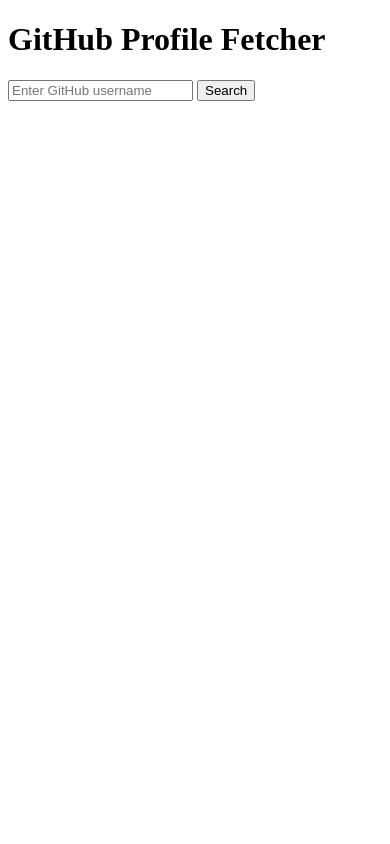
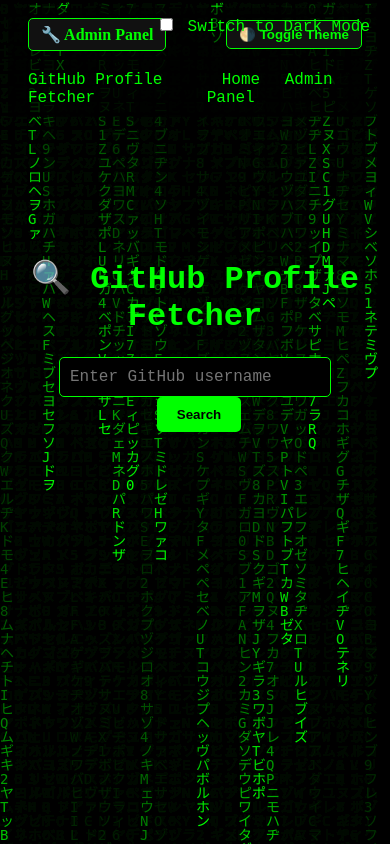
Before and after one commit to BrantonKM/Github-Profile-Fetcher, a Flask app: page / in a window 390 px wide. Run offline with Flask 3, Linux system fonts and the light colour scheme; some libraries are stand-ins or nearby versions.

Commit message:
Branton Kieti 24/7/2025

```diff
--- a/app.py
+++ b/app.py
@@ -1,27 +1,168 @@
-from flask import Flask, render_template, request
+# app.py
+from flask import Flask, render_template, request, redirect, url_for, session, send_file, make_response
 import requests
+import csv
+import io
+import psycopg2
+from datetime import datetime
+import logging
+import os
+import csv
+from io import StringIO
+from dotenv import load_dotenv
+load_dotenv()
+
+logging.basicConfig(level=logging.DEBUG)
 
 app = Flask(__name__)
+app.secret_key = os.environ.get("SECRET_KEY", "supersecret")  # For session security
+
+# Database config
+DB_HOST = os.environ.get("POSTGRES_HOST", "db")
+DB_NAME = os.environ.get("POSTGRES_DB", "githubdb")
+DB_USER = os.environ.get("POSTGRES_USER", "postgres")
+DB_PASS = os.environ.get("POSTGRES_PASSWORD", "Kalekye1222")
+
+
+def get_db_connection():
+    return psycopg2.connect(
+        host=DB_HOST,
+        database=DB_NAME,
+        user=DB_USER,
+        password=DB_PASS
+    )
+
+
+def log_search_to_db(username):
+    try:
+        conn = get_db_connection()
+        cur = conn.cursor()
+        cur.execute("""
+            CREATE TABLE IF NOT EXISTS searches (
+                id SERIAL PRIMARY KEY,
+                username TEXT,
+                searched_at TIMESTAMP
+            );
+        """)
+        cur.execute(
+            "INSERT INTO searches (username, searched_at) VALUES (%s, %s);",
+            (username, datetime.now())
+        )
+        conn.commit()
+        cur.close()
+        conn.close()
+        logging.debug(f"Inserted search for {username}")
+    except Exception as e:
+        logging.error("Database error: %s", e)
+
 
 @app.route("/", methods=["GET", "POST"])
 def index():
+    user_data = None
+    repos = []
+    if request.method == "POST":
+        username = request.form["username"]
+        user_res = requests.get(f"https://api.github.com/users/{username}")
+        repos_res = requests.get(f"https://api.github.com/users/{username}/repos?sort=stars&per_page=5")
+
+        if user_res.status_code == 200:
+            user_data = user_res.json()
+        if repos_res.status_code == 200:
+            repos = repos_res.json()
+
+        log_search_to_db(username)
+
+    return render_template("index.html", user=user_data, repos=repos)
+
+
+# ----------------------------
+# 🔐 Login Routes
+# ----------------------------
+@app.route("/login", methods=["GET", "POST"])
+def login():
     if request.method == "POST":
         username = request.form.get("username")
-        profile_url = f"https://api.github.com/users/{username}"
-        repos_url = f"https://api.github.com/users/{username}/repos?sort=updated&per_page=5"
+        password = request.form.get("password")
+        if username == "admin" and password == "Kalekye1222":
+            session["admin"] = True
+            return redirect("/reports")
+        return render_template("login.html", error="Invalid credentials")
+    return render_template("login.html")
 
-        profile_res = requests.get(profile_url)
-        repos_res = requests.get(repos_url)
 
-        if profile_res.status_code != 200:
-            return render_template("index.html", error="User not found")
+@app.route("/logout")
+def logout():
+    session.pop("admin", None)
+    return redirect("/login")
 
-        profile = profile_res.json()
-        repos = repos_res.json()
 
-        return render_template("index.html", profile=profile, repos=repos)
+# ----------------------------
+# 📊 Reports Panel (Admin)
+# ----------------------------
+@app.route("/reports")
+def reports():
+    try:
+        conn = psycopg2.connect(
+            host=DB_HOST,
+            database=DB_NAME,
+            user=DB_USER,
+            password=DB_PASS
+        )
+        cur = conn.cursor()
+        cur.execute("SELECT username, searched_at FROM searches ORDER BY searched_at DESC;")
+        rows = cur.fetchall()
+        cur.close()
+        conn.close()
 
-    return render_template("index.html")
+        # If download is requested
+        if request.args.get("download") == "1":
+            output = io.StringIO()
+            writer = csv.writer(output)
+            writer.writerow(["Username", "Searched At"])
+            writer.writerows(rows)
+            output.seek(0)
+            response = make_response(output.read())
+            response.headers["Content-Disposition"] = "attachment; filename=searches.csv"
+            response.headers["Content-type"] = "text/csv"
+            return response
+
+        return render_template("reports.html", rows=rows)
+
+    except Exception as e:
+        logging.error("Error fetching reports: %s", e)
+        return "An error occurred", 500
+# ----------------------------
+# 📥 Export to CSV
+# ----------------------------
+@app.route("/download")
+def download_csv():
+    if not session.get("admin"):
+        return redirect("/login")
+
+    try:
+        conn = get_db_connection()
+        cur = conn.cursor()
+        cur.execute("SELECT id, username, searched_at FROM searches ORDER BY searched_at DESC;")
+        rows = cur.fetchall()
+        cur.close()
+        conn.close()
+
+        # Create CSV in memory
+        csv_file = StringIO()
+        writer = csv.writer(csv_file)
+        writer.writerow(["ID", "Username", "Searched At"])
+        writer.writerows(rows)
+        csv_file.seek(0)
+
+        return send_file(
+            csv_file,
+            mimetype="text/csv",
+            as_attachment=True,
+            download_name="searches_report.csv"
+        )
+    except Exception as e:
+        logging.error("CSV export error: %s", e)
+        return "Error downloading CSV"
 
 if __name__ == "__main__":
-    app.run(debug=True)
+    app.run(debug=True, host="0.0.0.0")
--- a/requirements.txt
+++ b/requirements.txt
@@ -11,3 +11,5 @@
 requests==2.32.4
 urllib3==2.5.0
 Werkzeug==3.1.3
+psycopg2-binary
+dotenv
--- a/static/app.js
+++ b/static/app.js
@@ -1,10 +1,111 @@
 // static/app.js
 
 document.addEventListener("DOMContentLoaded", () => {
-  const form = document.getElementById("searchForm");
-  const loader = document.getElementById("loader");
+  // Remember theme choice
+document.addEventListener("DOMContentLoaded", () => {
+  if (localStorage.getItem("theme") === "dark") {
+    document.body.classList.add("dark-mode");
+    document.getElementById("themeSwitch").checked = true;
+  }
 
-  form.addEventListener("submit", () => {
-    loader.classList.remove("hidden");
+  document.getElementById("themeSwitch").addEventListener("change", function () {
+    if (this.checked) {
+      document.body.classList.add("dark-mode");
+      localStorage.setItem("theme", "dark");
+    } else {
+      document.body.classList.remove("dark-mode");
+      localStorage.setItem("theme", "matrix");
+    }
   });
 });
+
+  // === GitHub Form Logic ===
+  const form = document.getElementById("searchForm");
+  const loading = document.getElementById("loading");
+
+  form?.addEventListener("submit", async (e) => {
+    e.preventDefault();
+
+    const username = form.username.value.trim();
+    if (!username) return;
+
+    loading.style.display = "block";
+
+    try {
+      const response = await fetch("/", {
+        method: "POST",
+        headers: {
+          "Content-Type": "application/x-www-form-urlencoded",
+        },
+        body: `username=${encodeURIComponent(username)}`,
+      });
+
+      const html = await response.text();
+      document.open();
+      document.write(html);
+      document.close();
+    } catch (err) {
+      console.error("Fetch error:", err);
+    } finally {
+      loading.style.display = "none";
+    }
+  });
+
+  // === Matrix Rain Effect ===
+  const canvas = document.getElementById("matrix");
+  const ctx = canvas.getContext("2d");
+
+  // === Theme Toggle Script ===
+document.getElementById("themeSwitch").addEventListener("change", function () {
+  if (this.checked) {
+    document.body.classList.add("dark-mode");
+    this.nextSibling.textContent = " Switch to Matrix Mode";
+  } else {
+    document.body.classList.remove("dark-mode");
+    this.nextSibling.textContent = " Switch to Dark Mode";
+  }
+});
+
+
+  // Set canvas full screen
+  const resizeCanvas = () => {
+    canvas.width = window.innerWidth;
+    canvas.height = window.innerHeight;
+  };
+
+  resizeCanvas();
+
+  const letters = "アァイィウヴエェオカガキギクグケゲコゴサザシジスズセゼソゾタダチヂッヅテデトドナニヌネノハバパヒビピフブプヘベペホボポマミムメモヤユヨラリルレロワヲンABCDEFGHIJKLMNOPQRSTUVWXYZ0123456789";
+  const fontSize = 14;
+  let columns = Math.floor(canvas.width / fontSize);
+  const drops = new Array(columns).fill(1);
+
+  const drawMatrixRain = () => {
+    ctx.fillStyle = "rgba(0, 0, 0, 0.05)";
+    ctx.fillRect(0, 0, canvas.width, canvas.height);
+
+    ctx.fillStyle = "#0F0";
+    ctx.font = fontSize + "px monospace";
+
+    for (let i = 0; i < drops.length; i++) {
+      const char = letters[Math.floor(Math.random() * letters.length)];
+      ctx.fillText(char, i * fontSize, drops[i] * fontSize);
+
+      if (drops[i] * fontSize > canvas.height && Math.random() > 0.975) {
+        drops[i] = 0;
+      }
+
+      drops[i]++;
+    }
+  };
+
+  setInterval(drawMatrixRain, 33);
+
+  // Handle screen resize
+  window.addEventListener("resize", () => {
+    resizeCanvas();
+    columns = Math.floor(canvas.width / fontSize);
+    drops.length = columns;
+    drops.fill(1);
+  });
+});
--- a/static/style.css
+++ b/static/style.css
@@ -1,10 +1,110 @@
-.hidden {
-  display: none;
+/* === Matrix Canvas Background === */
+#matrix {
+  position: fixed;
+  top: 0;
+  left: 0;
+  width: 100%;
+  height: 100%;
+  z-index: -1; /* Behind all content */
+  background: black;
+}
+
+/* === Content on top of the Matrix === */
+.content, .container {
+  position: relative;
+  z-index: 1;
+  color: #00ff00;
+  text-align: center;
+  padding-top: 60px;
+  font-family: 'Courier New', Courier, monospace;
+}
+
+/* === Form and Profile Styling === */
+form {
+  margin-top: 1rem;
+}
+
+input[type="text"] {
+  padding: 10px;
+  width: 250px;
+  border: 1px solid #0f0;
+  background-color: #000;
+  color: #0f0;
+  font-family: inherit;
+  font-size: 1rem;
+  border-radius: 5px;
+}
+
+button {
+  padding: 10px 20px;
+  margin-left: 8px;
+  background-color: #0f0;
+  color: #000;
+  border: none;
+  border-radius: 5px;
+  font-weight: bold;
+  cursor: pointer;
+  transition: background-color 0.3s;
+}
+
+button:hover {
+  background-color: #55ff55;
+}
+
+.profile img {
+  border-radius: 50%;
+  margin-top: 1rem;
+  width: 120px;
+  height: 120px;
+  border: 2px solid #0f0;
+}
+
+.profile, .repos {
+  margin-top: 2rem;
+  background-color: rgba(0, 0, 0, 0.6);
+  padding: 1rem 2rem;
+  border-radius: 10px;
+  display: inline-block;
+  max-width: 600px;
+}
+
+.repos ul {
+  list-style-type: none;
+  padding: 0;
+}
+
+.repos li {
+  margin-bottom: 1rem;
+  text-align: left;
+  color: #ccc;
+}
+
+.repos a {
+  color: #0f0;
+  font-weight: bold;
+  text-decoration: none;
+}
+
+.repos a:hover {
+  text-decoration: underline;
+}
+
+/* === Loading Spinner & Animation === */
+#loading {
+  font-weight: bold;
+  color: #00ff00;
+  padding: 1em;
+  animation: blink 1s infinite;
+}
+
+@keyframes blink {
+  0%, 100% { opacity: 1; }
+  50% { opacity: 0.3; }
 }
 
 .spinner {
-  border: 5px solid #eee;
-  border-top: 5px solid #3498db;
+  border: 5px solid #222;
+  border-top: 5px solid #0f0;
   border-radius: 50%;
   width: 40px;
   height: 40px;
@@ -17,3 +117,173 @@
   0% { transform: rotate(0deg); }
   100% { transform: rotate(360deg); }
 }
+
+/* === Utility === */
+.hidden {
+  display: none;
+}
+/* === Theme Toggle Button === */
+.theme-toggle {
+  position: fixed;
+  top: 15px;
+  right: 20px;
+  z-index: 10;
+  font-family: 'Courier New', Courier, monospace;
+  color: #0f0;
+}
+
+.theme-toggle input[type="checkbox"] {
+  margin-right: 5px;
+}
+
+/* === Dark Mode Overrides === */
+body.dark-mode {
+  background: #121212;
+}
+
+body.dark-mode #matrix {
+  display: none;
+}
+
+body.dark-mode .content,
+body.dark-mode .container {
+  color: #f0f0f0;
+}
+
+body.dark-mode input[type="text"] {
+  background-color: #1e1e1e;
+  color: #eee;
+  border: 1px solid #ccc;
+}
+
+body.dark-mode button {
+  background-color: #444;
+  color: #fff;
+}
+
+body.dark-mode button:hover {
+  background-color: #666;
+}
+
+body.dark-mode .profile,
+body.dark-mode .repos {
+  background-color: #1c1c1c;
+  color: #ddd;
+}
+
+body.dark-mode a {
+  color: #00bfff;
+}
+table {
+  width: 90%;
+  margin: 2rem auto;
+  border-collapse: collapse;
+  background-color: rgba(0, 0, 0, 0.6);
+  color: #00ff00;
+}
+
+th, td {
+  padding: 12px;
+  border: 1px solid #00ff00;
+  text-align: left;
+}
+
+th {
+  background-color: #003300;
+}
+.top-bar {
+  background-color: rgba(0, 0, 0, 0.7);
+  padding: 10px 20px;
+  color: #0f0;
+  display: flex;
+  justify-content: space-between;
+  align-items: center;
+  font-family: 'Courier New', Courier, monospace;
+  position: relative;
+  z-index: 2;
+}
+
+.top-bar a {
+  color: #0f0;
+  text-decoration: none;
+  margin-left: 15px;
+}
+
+.top-bar a:hover {
+  text-decoration: underline;
+}
+.report-table {
+  width: 90%;
+  margin: 2rem auto;
+  border-collapse: collapse;
+  color: #0f0;
+  font-family: monospace;
+}
+
+.report-table th, .report-table td {
+  border: 1px solid #0f0;
+  padding: 10px;
+  text-align: left;
+}
+
+.report-table th {
+  background-color: #222;
+}
+
+.btn {
+  display: inline-block;
+  margin: 1rem;
+  padding: 0.5rem 1rem;
+  background: #0f0;
+  color: black;
+  text-decoration: none;
+  font-weight: bold;
+  border-radius: 5px;
+}
+.btn:hover {
+  background: #0c0;
+}
+.top-header {
+  display: flex;
+  justify-content: space-between;
+  align-items: center;
+  padding: 10px 20px;
+  position: relative;
+  z-index: 2;
+  background: rgba(0, 0, 0, 0.6);
+}
+
+.left-buttons, .right-buttons {
+  display: flex;
+  align-items: center;
+}
+
+.admin-link {
+  text-decoration: none;
+  color: #00ff00;
+  font-weight: bold;
+  margin-right: 20px;
+  background-color: #111;
+  padding: 6px 12px;
+  border: 1px solid #00ff00;
+  border-radius: 5px;
+}
+
+.admin-link:hover {
+  background-color: #00ff00;
+  color: #000;
+}
+
+#themeToggle {
+  background-color: #111;
+  color: #00ff00;
+  border: 1px solid #00ff00;
+  border-radius: 5px;
+  padding: 6px 12px;
+  cursor: pointer;
+}
+
+#themeToggle:hover {
+  background-color: #00ff00;
+  color: #000;
+}
--- a/templates/index.html
+++ b/templates/index.html
@@ -1,46 +1,77 @@
+<!-- templates/index.html -->
 <!DOCTYPE html>
 <html lang="en">
 <head>
-  <meta charset="UTF-8">
+  <meta charset="UTF-8" />
   <title>GitHub Profile Fetcher</title>
   <link rel="stylesheet" href="{{ url_for('static', filename='style.css') }}">
 </head>
 <body>
-  <h1>GitHub Profile Fetcher</h1>
+  <div class="theme-toggle">
+   <label>
+     <input type="checkbox" id="themeSwitch" />
+     Switch to Dark Mode
+    </label>
+  </div>
+  <!-- Add this near the top of your <body> -->
+  <header class="top-header">
+    <div class="left-buttons">
+      <a href="/admin" class="admin-link">🔧 Admin Panel</a>
+    </div>
+    <div class="right-buttons">
+      <button id="themeToggle">🌗 Toggle Theme</button>
+    </div>
+  </header>
 
+  <!-- Matrix Rain Effect Canvas -->
+  <canvas id="matrix"></canvas>
+
+    <!-- Add this inside the <body> before the main content -->
+  <header class="top-bar">
+    <div class="logo">GitHub Profile Fetcher</div>
+    <nav>
+      <a href="/">Home</a>
+      <a href="/reports">Admin Panel</a>
+    </nav>
+  </header>
+
+
+  <!-- Main Content -->
+  <div class="content">
+    <div class="container">
+      <h1>🔍 GitHub Profile Fetcher</h1>
       <form id="searchForm" method="POST">
-    <input type="text" name="username" id="username" placeholder="Enter GitHub username" required>
+        <input type="text" name="username" placeholder="Enter GitHub username" required />
         <button type="submit">Search</button>
       </form>
 
-  <div id="loader" class="hidden">
-    <div class="spinner"></div>
-    <p>Loading...</p>
+      <div id="loading" style="display: none;">Loading...</div>
+
+      {% if user %}
+        <div class="profile">
+          <img src="{{ user.avatar_url }}" alt="{{ user.login }}'s avatar" />
+          <h2>{{ user.name or user.login }}</h2>
+          <p>{{ user.bio or "No bio available." }}</p>
+          <p><strong>Followers:</strong> {{ user.followers }} | <strong>Following:</strong> {{ user.following }}</p>
+          <a href="{{ user.html_url }}" target="_blank">View on GitHub</a>
         </div>
 
-  {% if error %}
-    <p style="color:red;">{{ error }}</p>
-  {% endif %}
-
-  {% if profile %}
-    <div id="profile">
-      <img src="{{ profile.avatar_url }}" width="100">
-      <h2>{{ profile.name or profile.login }}</h2>
-      <p>{{ profile.bio or 'No bio available' }}</p>
-      <p>📁 Repos: {{ profile.public_repos }}</p>
-      <p>👥 Followers: {{ profile.followers }}</p>
-      <p>🔁 Following: {{ profile.following }}</p>
-      <a href="{{ profile.html_url }}" target="_blank">View GitHub Profile</a>
-
+        <div class="repos">
           <h3>Top Repositories</h3>
-      <ul class="repo-list">
+          <ul>
             {% for repo in repos %}
-          <li><a href="{{ repo.html_url }}" target="_blank">{{ repo.name }}</a> ★ {{ repo.stargazers_count }}</li>
+              <li>
+                <a href="{{ repo.html_url }}" target="_blank">{{ repo.name }}</a> ⭐ {{ repo.stargazers_count }}
+                <p>{{ repo.description or "No description." }}</p>
+              </li>
             {% endfor %}
           </ul>
         </div>
       {% endif %}
+    </div>
+  </div>
 
+  <!-- Matrix & App JS -->
   <script src="{{ url_for('static', filename='app.js') }}"></script>
 </body>
 </html>
```
Also changed, not shown: docker-compose.yml (added, +27 -0 lines), templates/login.html (added, +21 -0 lines), templates/reports.html (added, +39 -0 lines), README.md, 1 other file. Lines whose indentation alone changed are shown as unchanged.
